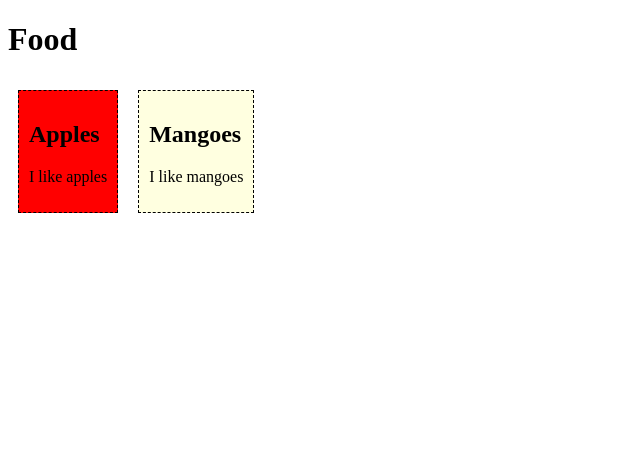
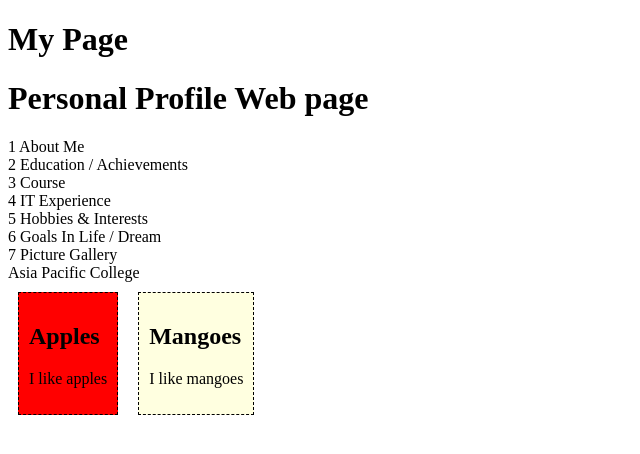
Before and after one commit to apcjlquesada/webprog-it243-vuejs, a Vue app in the folder firstsfc/: page / in a window 1280 px wide. Shown: the top 454 px of the page, without its empty margins (0-640 px from the left). Built offline with nearby package versions, Linux system fonts and the light colour scheme.

Commit message:
Task 04 import your personal profile website

```diff
--- a/firstsfc/src/App.vue
+++ b/firstsfc/src/App.vue
@@ -1,5 +1,6 @@
 <template>
-  <h1>Food</h1>
+  <h1>My Page</h1>
+  <personal-profile/>
   <food-item/>
   <food-item2/>
 </template>
--- /dev/null
+++ b/firstsfc/src/components/PersonalProfile.vue
@@ -0,0 +1,22 @@
+<template>
+<div class="container">
+    <header> <h1>Personal Profile Web page </h1>  </header>
+    <main>
+      <section class="main-content">
+        <div>1 About Me</div>
+        <div>2 Education / Achievements</div>
+        <div>3 Course </div>
+        <div>4 IT Experience</div>
+        <div>5 Hobbies & Interests</div>
+        <div>6 Goals In Life / Dream</div>
+        <div>7 Picture Gallery</div>
+      </section>
+      <aside class="sidebar">
+        </aside>
+    </main>
+    <footer> Asia Pacific College   </footer>
+  </div>
+</template>
+
+<script></script>
+<style></style>
--- a/firstsfc/src/main.js
+++ b/firstsfc/src/main.js
@@ -3,8 +3,10 @@
 import App from './App.vue'
 import FoodItem from './components/FoodItem.vue'
 import FoodItem2 from './components/FoodItem2.vue'
+import PersonalProfile from './components/PersonalProfile.vue'
 
 const app = createApp(App)
 app.component('food-item', FoodItem)
 app.component('food-item2', FoodItem2)
+app.component('personal-profile', PersonalProfile)
 app.mount('#app')
```
